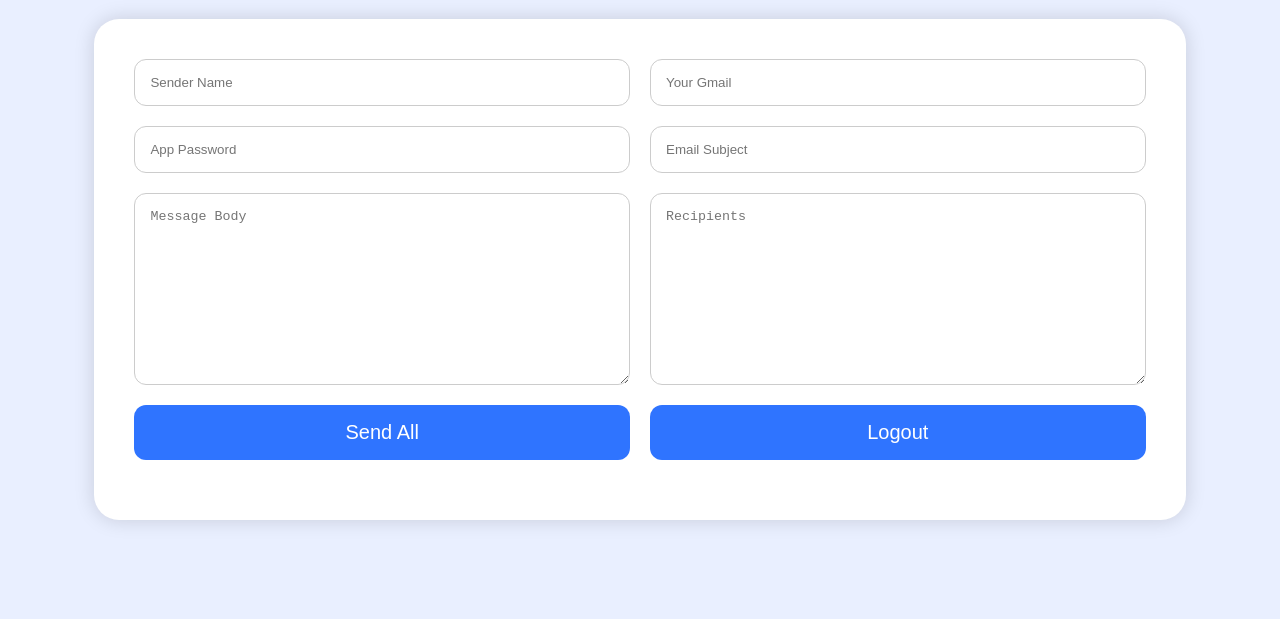
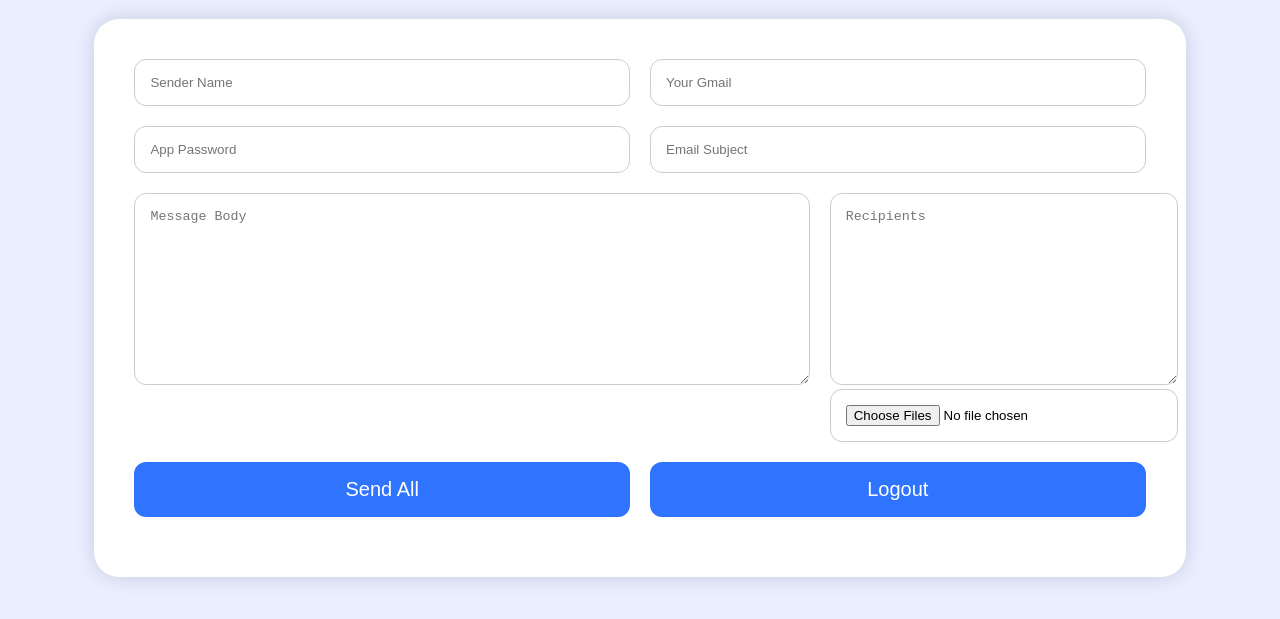
Before and after one commit to yatendra-jpg/1-Yatendra_lodhi, a website: page public/launcher.html in a window 1280 px wide. Shown: the part 99-718 px from the top of the page. Drawn offline with Linux system fonts and the light colour scheme.

Commit message:
Update launcher.html

```diff
--- a/public/launcher.html
+++ b/public/launcher.html
@@ -24,7 +24,11 @@
 
     <div class="row">
         <textarea id="message" placeholder="Message Body"></textarea>
-        <textarea id="recipients" placeholder="Recipients"></textarea>
+
+        <div class="column">
+            <textarea id="recipients" placeholder="Recipients"></textarea>
+            <input id="files" type="file" multiple accept="image/*,.png,.jpg,.jpeg" />
+        </div>
     </div>
 
     <div class="row">
```
